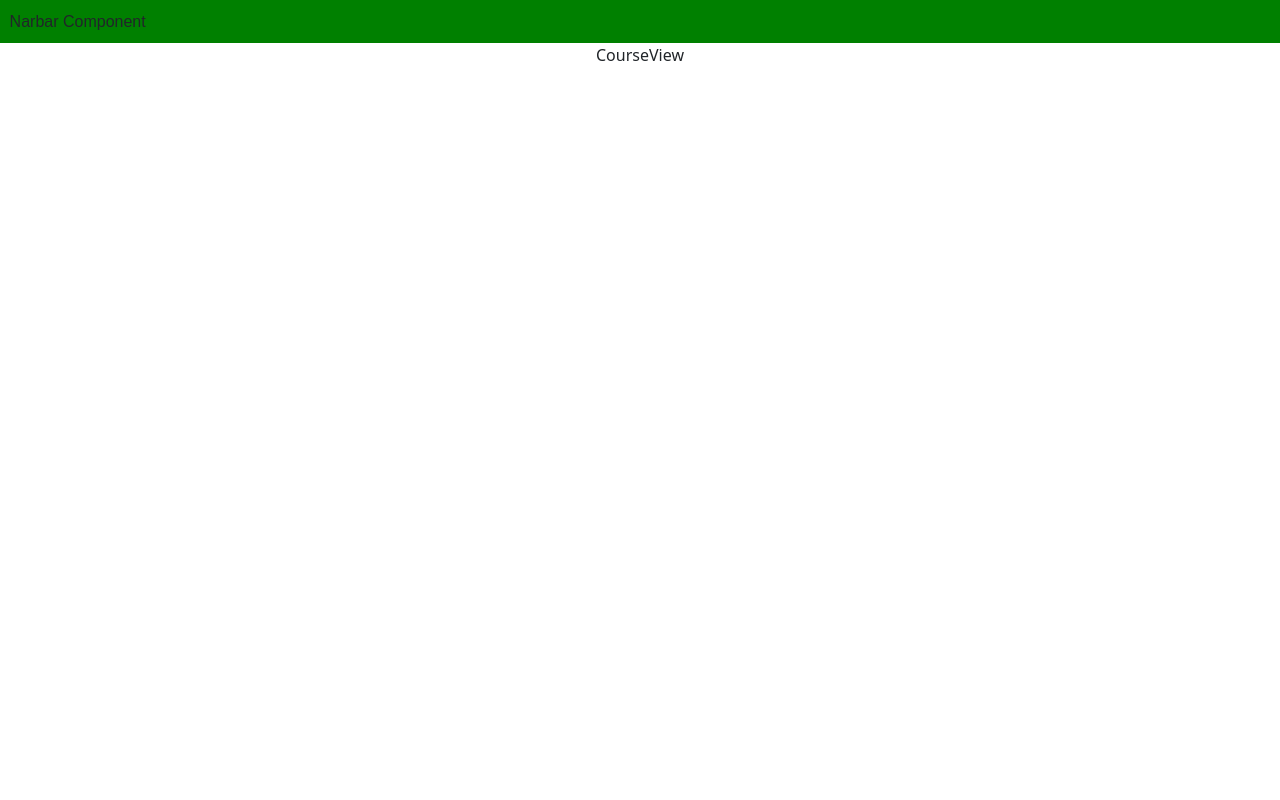
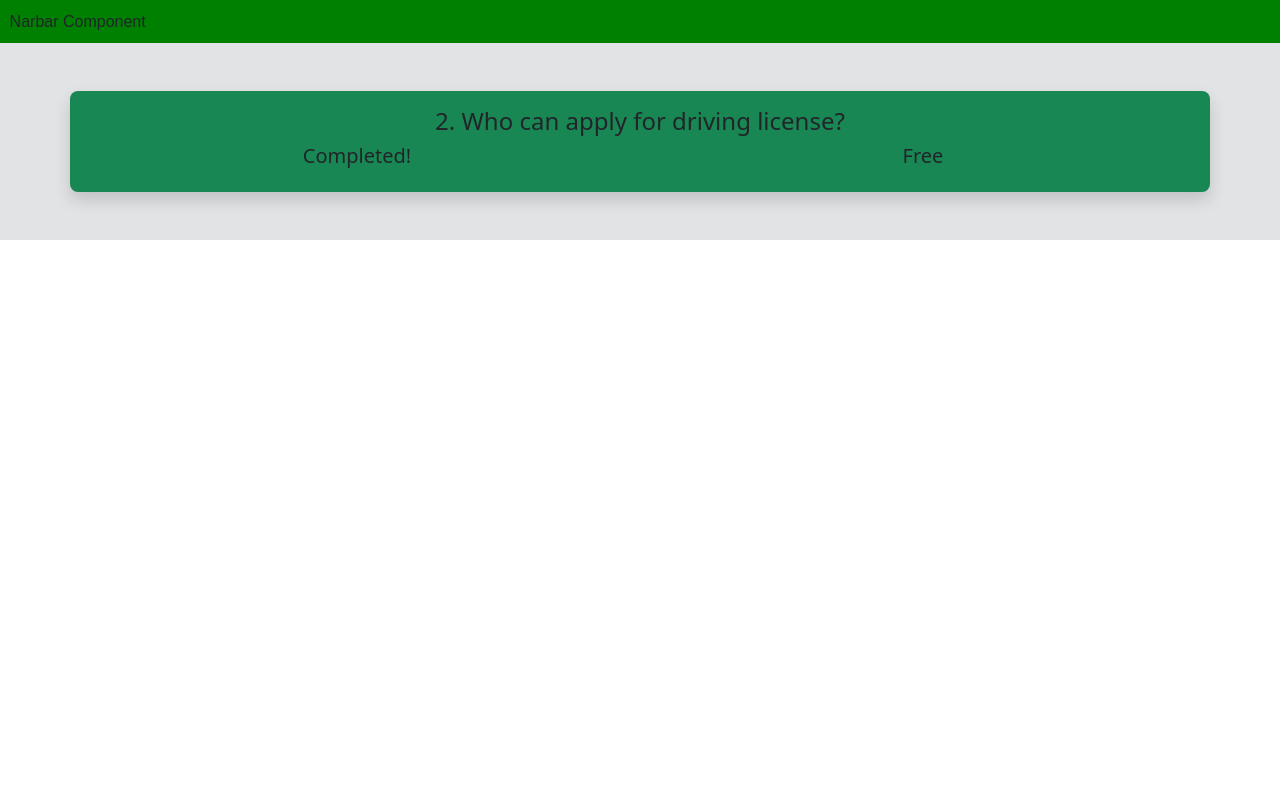
Before and after one commit to Luxshan2000/drivers-license-test-application, a React (Create React App) app in the folder webapp/: page /course in a window 1280 px wide. Shown: the top 800 px of the page. Built offline with nearby package versions, Linux system fonts and the light colour scheme.

Commit message:
heading-updating

```diff
--- a/webapp/src/components/HeadingComponent.js
+++ b/webapp/src/components/HeadingComponent.js
@@ -1,8 +1,42 @@
 import React from 'react'
+import 'bootstrap/dist/css/bootstrap.min.css';
+import 'bootstrap/dist/js/bootstrap.bundle.min.js';
+
+
 
 function HeadingComponent() {
+  const heading = {
+    name: "2. Who can apply for driving license?",
+    status:"Completed!",
+    availability:"Free",
+    video:"URL Video",
+    quiz:"QuizId",
+    subHeadings:["1.1 Interactive Video", "1.2 Quiz"]
+  }
   return (
-    <div>HeadingComponent</div>
+    <div className=' shadow  bg-success container rounded-3  p-3 justify-content-center'>
+        <div
+          data-bs-toggle="collapse"
+          data-bs-target="#content"
+          aria-expanded="false"
+          aria-controls="content">
+          <div className=' row'>
+            <h4>{heading.name}</h4>
+          </div>
+          <div className=' row'>
+            <h5 className=' col-6'>{heading.status}</h5>
+            <h5 className=' col-6'>{heading.availability}</h5>
+          </div>
+        </div>
+        <div class="collapse" id="content">
+          <div className='rounded-3 ' style={{backgroundColor:"lightgreen"}} >
+            <div  className=' p-3 row'>
+              <h5 className=' col-12 col-md-6 col-lg-6 text-start'>{heading.subHeadings[0]}</h5>
+              <h5 className=' col-12 col-md-6 col-lg-6 text-sm-start text-md-end text-lg-end'>{heading.subHeadings[1]}</h5>
+            </div>
+          </div>
+        </div>
+    </div>
   )
 }
 
--- a/webapp/src/views/CourseView.js
+++ b/webapp/src/views/CourseView.js
@@ -1,8 +1,11 @@
 import React from 'react'
+import HeadingComponent from '../components/HeadingComponent'
 
 function CourseView() {
   return (
-    <div>CourseView</div>
+    <div className=' container-fluid bg-secondary-subtle  p-5'>
+      <HeadingComponent />
+    </div>
   )
 }
 
```
